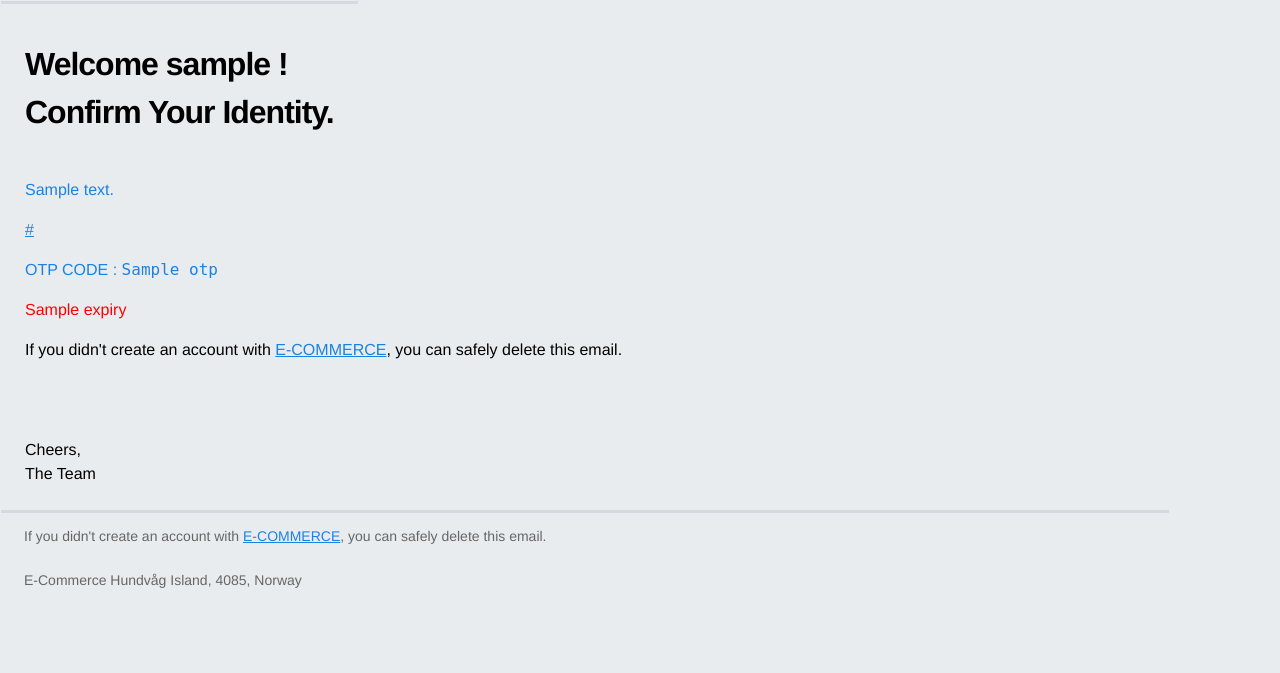
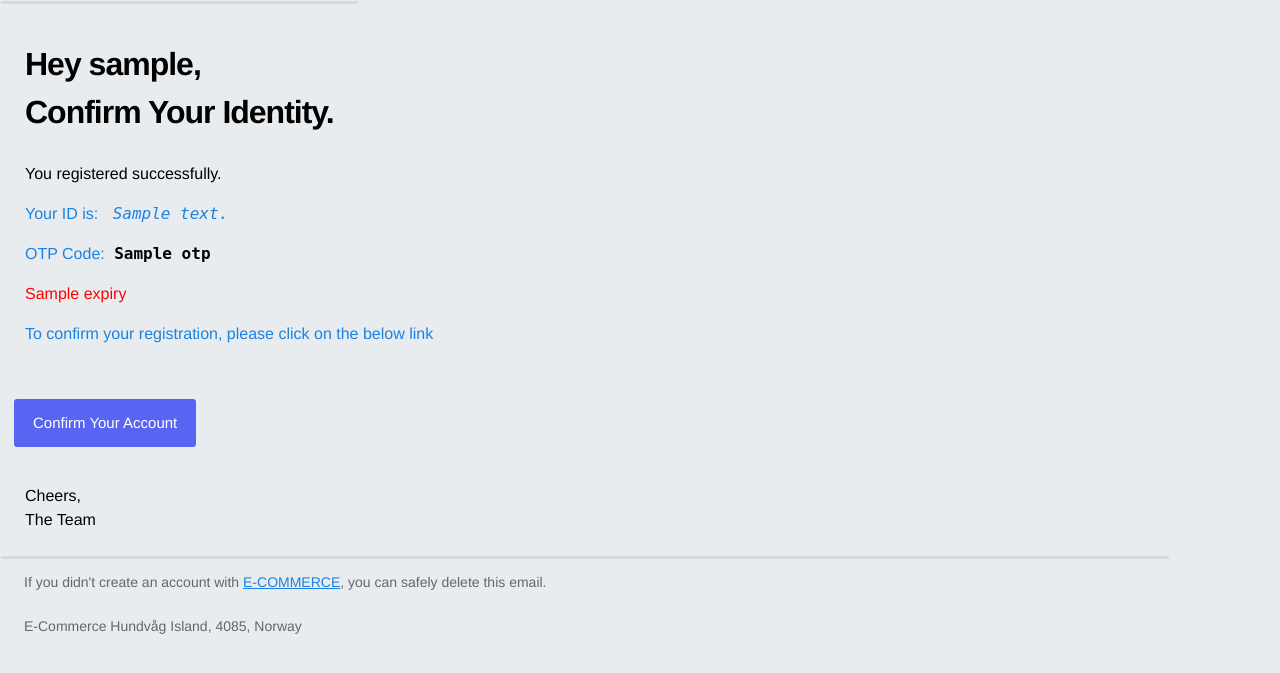
Before and after one commit to elyte5star/FastAPI, a Python web app: template api/src/modules/templates/confirm_registration.html in a window 1280 px wide. Shown: the top 673 px of the page. Run offline with Jinja, Linux system fonts and the light colour scheme; the template is opened without the code that fills it: most values are stand-ins (such as "Sample title", 1, 10 or a date in 2020); some web fonts are replaced.

Commit message:
working on broken access

```diff
--- a/api/src/modules/security/events/base.py
+++ b/api/src/modules/security/events/base.py
@@ -129,9 +129,7 @@ class APIEventsHandler(EmailService):
             ),
             "otp": event_payload.token,
             "username": event_payload.username,
-            "message": f"""You registered successfully.
-             Your ID is: {event_payload.userid}.
-            To confirm your registration, please click on the below link.""",
+            "message": event_payload.userid,
             "expiry": f" The OTP link expires on {expiry.strftime("%d/%m/%Y, %H:%M")}.",
             "home": event_payload.app_url,
         }
--- a/api/src/modules/templates/confirm_registration.html
+++ b/api/src/modules/templates/confirm_registration.html
@@ -6,7 +6,7 @@
         <table border="0" style="max-width: 600px;">
           <tr>
             <td style="padding: 36px 24px 0; font-family: 'Source Sans Pro', Helvetica, Arial, sans-serif; border-top: 3px solid #d4dadf;">
-              <h1 style="margin: 0; font-size: 32px; font-weight: 700; letter-spacing: -1px; line-height: 48px;">Welcome {{username }} !</h1>
+              <h1 style="margin: 0; font-size: 32px; font-weight: 700; letter-spacing: -1px; line-height: 48px;">Hey {{username }},</h1>
               <h1 style="margin: 0; font-size: 32px; font-weight: 700; letter-spacing: -1px; line-height: 48px;">Confirm Your Identity.</h1>
             </td>
           </tr>
@@ -18,11 +18,11 @@
         <table border="0" style="max-width:600px;">
           <tr>
             <td style="padding: 24px; font-family: 'Source Sans Pro', Helvetica, Arial, sans-serif; font-size: 16px; line-height: 24px;">
-              <p style="width: 70em;color: #1a82e2">{{ message }}</p>
-              <p style="width:70em;color: #1a82e2"><a href="{{ confirmationUrl}}" style="color: #1a82e2;"><span>{{ confirmationUrl}}</a></p>
-              <p style="width: 70em;color: #1a82e2"">OTP CODE : <code style="color: #1a82e2;">{{ otp }}</code></p>
+              <pstyle="width: 70em;color: #1a82e2">You registered successfully.</p>
+              <p style="width: 70em;color: #1a82e2">Your ID is: <code style="color:blackdarkcyan;padding: 10px;font-weight: 10em;font-style: italic;">{{ message }}</code></p>
+              <p style="width: 70em;color: #1a82e2"">OTP Code: <code style="color: black;padding: 5px;font-weight: bolder;">{{ otp }}</code></p>
               <p style="width: 70em;color: red;">{{ expiry }}</p>
-              <p style="margin: 0;width: auto;">If you didn't create an account with <a href="{{ home }}" style="color: #1a82e2;">E-COMMERCE</a>, you can safely delete this email.</p>
+              <p style="width: 70em;color: #1a82e2">To confirm your registration, please click on the below link</p>
             </td>
           </tr>
           <!-- end copy -->
@@ -33,10 +33,11 @@
               <table border="0">
                 <tr>
                   <td style="padding: 12px;">
-                    <table border="0">
+                      <table role="presentation" cellpadding="0" cellspacing="0" style="border-collapse:separate" align="center" border="0">
                       <tr>
-                        <td><input  type="hidden" type="text" value="{{ token }}" id="myInput"></td>
-
+                        <td style="border:none;border-radius:3px;color:white;padding:15px 19px" align="center" valign="middle" bgcolor="#5865f2"><a href="{{ confirmationUrl}}" style="text-decoration:none;line-height:100%;background:#5865f2;color:white;font-family:Ubuntu,Helvetica,Arial,sans-serif;font-size:15px;font-weight:normal;text-transform:none;margin:0px">
+                          Confirm Your Account
+                        </a></td>
                       </tr>
                     </table>
                   </td>
--- a/api/src/modules/templates/enquiry.html
+++ b/api/src/modules/templates/enquiry.html
@@ -21,7 +21,6 @@
                 <p  style="color: gray;width: 38em;font-weight: bolder;">Case id: <code style="font-size: large;font-style: italic;">{{ case_id }}</code></p>
                 <p  style="color: gray;width: 38em;font-weight: bolder;">Date and time: <span>{{ time }} UTC</span>.</p>
                 <p  style="color: blueviolet;width: 38em;font-style: italic;">Enquiry: {{ message }}</p>
-                <p style="margin: 0;width: auto;">If you didn't send a request to <a href="{{ home }}" style="color: #1a82e2;">Elyte-Application</a>, you can safely delete this email.</p>
             </td>
           </tr>
           <!-- end copy -->
```
Also changed, not shown: api/src/modules/service/user.py (+7 -7 lines), api/src/modules/templates/unusual_location.html (+0 -12 lines).
